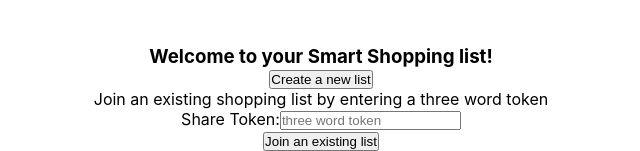
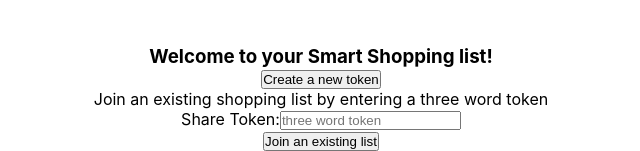
Before and after one commit to the-collab-lab/tcl-40-smart-shopping-list, a React (Create React App) app: page / in a window 1280 px wide. Shown: the part 649-800 px from the top of the page, without its empty margins (319-959 px from the left). Built offline with nearby package versions, Linux system fonts and the light colour scheme.

Commit message:
add back auto routing to list view

```diff
--- a/src/components/Home/CreateList.jsx
+++ b/src/components/Home/CreateList.jsx
@@ -8,7 +8,9 @@ const CreateList = (props) => {
       {/* <NavLink to="/list">
         <button onClick={props.newToken}>Create a new list</button>
       </NavLink> */}
-      <button onClick={props.newToken}>Create a new list</button>
+      <button onClick={props.newToken}>Create a new token</button>
+      {/* if  */}
+      {/* <NavLink to="/list">Go to list</NavLink> */}
     </div>
   );
 };
--- a/src/views/Home/Home.jsx
+++ b/src/views/Home/Home.jsx
@@ -1,5 +1,6 @@
 import React, { useState, useEffect } from 'react';
 import { getToken } from '@the-collab-lab/shopping-list-utils';
+import { useNavigate } from 'react-router-dom';
 import { db } from '../../lib/firebase';
 import { collection, getDocs, query } from 'firebase/firestore';
 import CreateList from '../../components/Home/CreateList';
@@ -8,7 +9,10 @@ import JoinList from '../../components/Home/JoinList';
 const Home = ({ activeToken, setActiveToken, tokenList, setTokenList }) => {
   const [formError, setFormError] = useState();
 
+  const navigate = useNavigate();
+
   useEffect(() => {
+    console.log('inside useEffect', activeToken);
     localStorage.setItem('token', activeToken);
   }, [activeToken]);
 
@@ -18,8 +22,10 @@ const Home = ({ activeToken, setActiveToken, tokenList, setTokenList }) => {
 
   const handleCreateToken = () => {
     const newToken = getToken();
+    console.log(newToken);
     setActiveToken(newToken);
     addTokenToLocalStorage(newToken);
+    //navigate('/list');
   };
 
   // add token to local storage
@@ -49,9 +55,12 @@ const Home = ({ activeToken, setActiveToken, tokenList, setTokenList }) => {
       //if the query returns a found list and the size is equal to one
       if (querySnapshot.size >= 1 && !tokenList.includes(activeToken)) {
         addTokenToLocalStorage(activeToken);
+        navigate('/list');
+      } else if (querySnapshot.size >= 1) {
+        navigate('/list');
       }
       //if the size is less than 1, either theres no list attached to that token yet or the user entered an invalid token
-      if (querySnapshot.size < 1) {
+      else if (querySnapshot.size < 1) {
         setFormError(
           'This token does not match an existing shopping list. Please check your input and try again.',
         );
```
